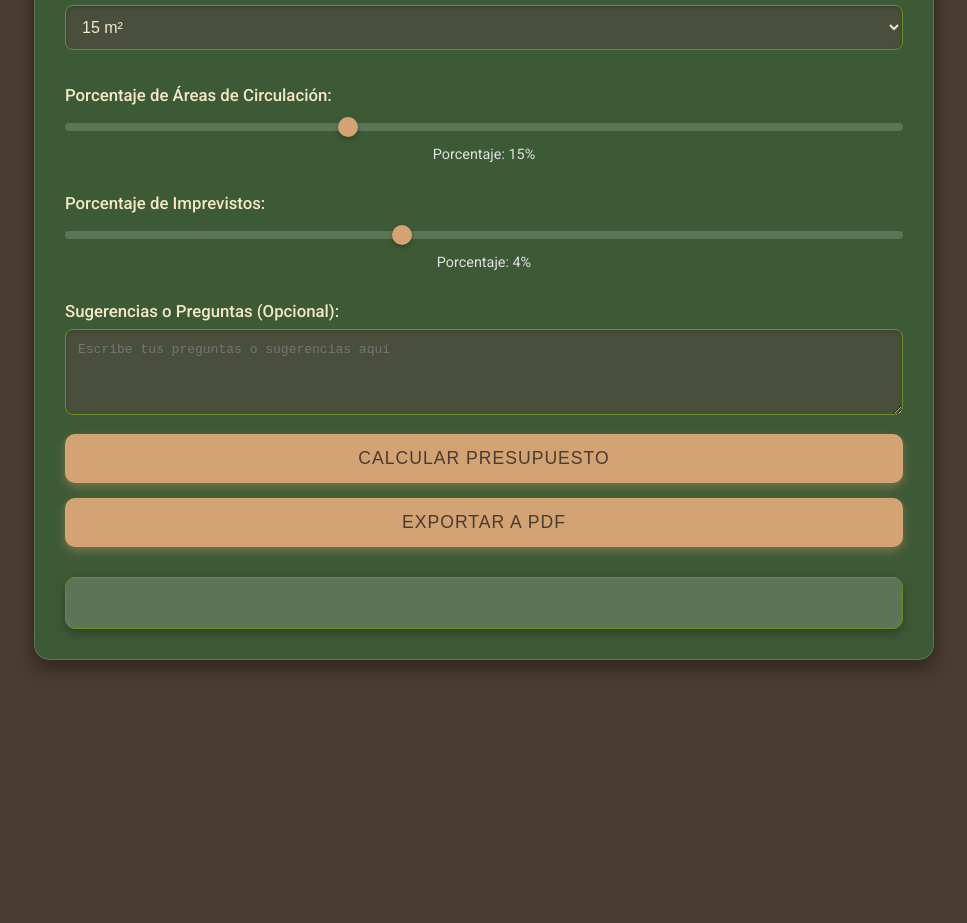
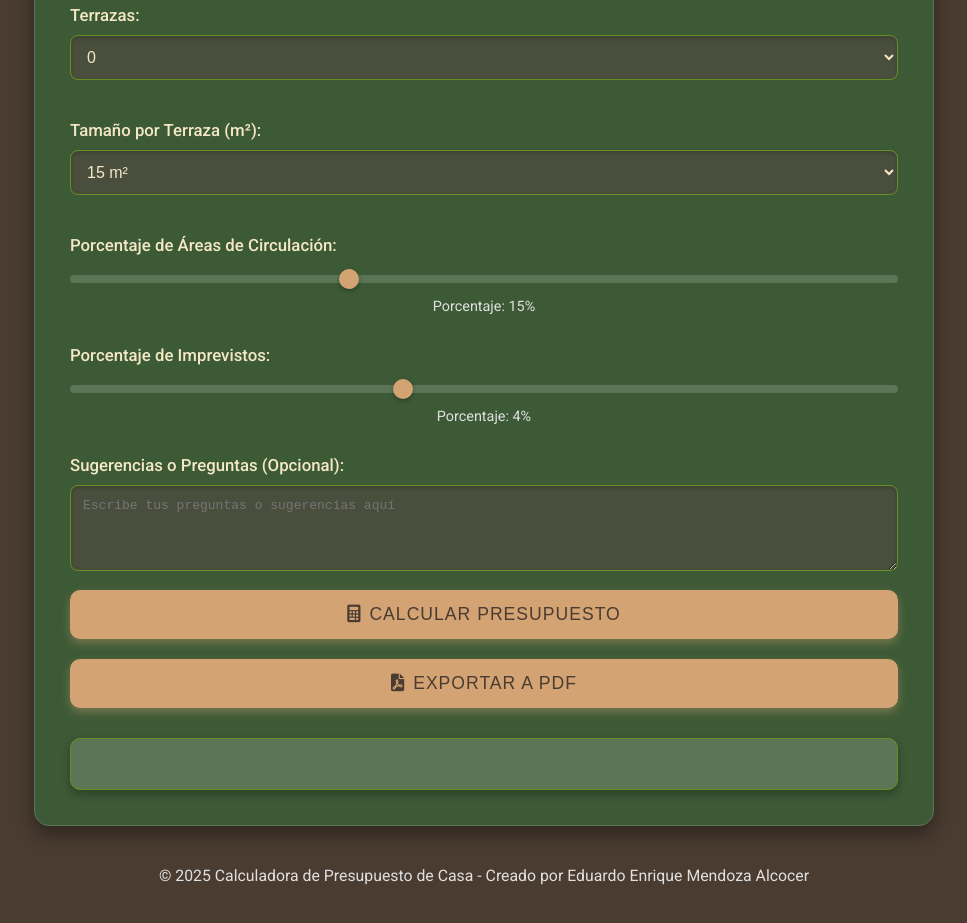
Before and after one commit to 20uno/CalculadoraPresupuesto, a plain HTML site: page index.html in a window 1280 px wide. Shown: the part 2368-3291 px from the top of the page, without its empty margins (156-1123 px from the left). Before the commit the page ends 3098 px from the top, so only its background shows below. Drawn offline with nearby package versions, Linux system fonts and the light colour scheme.

Commit message:
Toques finales: agregar footer, íconos en botones y ajustar espaciado

```diff
--- a/index.html
+++ b/index.html
@@ -5,27 +5,28 @@
     <meta name="viewport" content="width=device-width, initial-scale=1.0">
     <title>Calculadora de Presupuesto de Casa</title>
     <link rel="icon" type="image/x-icon" href="/favicon.ico">
-    <!-- Fuentes de Google (Nexa similar con Montserrat como alternativa) -->
+    <!-- Fuentes de Google -->
     <link href="https://fonts.googleapis.com/css2?family=Montserrat:wght@700&family=Roboto:wght@400;500&display=swap" rel="stylesheet">
+    <!-- Font Awesome para íconos -->
+    <link rel="stylesheet" href="https://cdnjs.cloudflare.com/ajax/libs/font-awesome/6.0.0-beta3/css/all.min.css">
     <style>
         body {
             font-family: 'Roboto', sans-serif;
-            background: #4a3c31; /* Marrón oscuro como fondo principal */
+            background: #4a3c31;
             max-width: 900px;
             margin: 0 auto;
             padding: 40px 20px;
-            color: #f5e8c7; /* Crema suave para el texto */
+            color: #f5e8c7;
         }
         h2 {
-            font-family: 'Montserrat', sans-serif; /* Similar a Nexa, geométrica y moderna */
+            font-family: 'Montserrat', sans-serif;
             text-align: center;
-            color: #d4a373; /* Naranja otoñal claro para el título */
+            color: #d4a373;
             margin-bottom: 15px;
             font-size: 2.5em;
             text-shadow: 1px 1px 3px rgba(0, 0, 0, 0.3);
             animation: fadeInDown 1s ease-out;
         }
-        /* Animación para el título */
         @keyframes fadeInDown {
             from {
                 opacity: 0;
@@ -38,17 +39,17 @@
         }
         p {
             text-align: center;
-            color: #e0e0e0; /* Gris claro para subtítulos */
+            color: #e0e0e0;
             margin-bottom: 30px;
             font-size: 1.1em;
         }
         .section {
-            background: #3d5a36; /* Verde musgo oscuro para la sección */
-            padding: 30px;
+            background: #3d5a36;
+            padding: 35px;
             border-radius: 15px;
             box-shadow: 0 8px 20px rgba(0, 0, 0, 0.4);
-            margin-bottom: 30px;
-            border: 1px solid #5c7557; /* Borde en tono verde oscuro */
+            margin-bottom: 40px;
+            border: 1px solid #5c7557;
             transition: transform 0.3s ease, box-shadow 0.3s ease;
         }
         .section:hover {
@@ -57,7 +58,7 @@
         }
         label {
             display: block;
-            margin: 20px 0 8px;
+            margin: 25px 0 10px;
             font-weight: 500;
             color: #f5e8c7;
             font-size: 1.05em;
@@ -65,11 +66,11 @@
         select, input[type="number"], input[type="text"], input[type="tel"], input[type="email"], textarea {
             width: 100%;
             padding: 12px;
-            border: 1px solid #6b8e23; /* Verde musgo claro como borde */
+            border: 1px solid #6b8e23;
             border-radius: 8px;
             box-sizing: border-box;
             margin-bottom: 15px;
-            background: #4a4f3d; /* Fondo oscuro para inputs */
+            background: #4a4f3d;
             box-shadow: inset 0 2px 5px rgba(0, 0, 0, 0.2);
             transition: border-color 0.3s ease, box-shadow 0.3s ease;
             font-size: 1em;
@@ -77,7 +78,7 @@
         }
         select:focus, input:focus, textarea:focus {
             outline: none;
-            border-color: #d4a373; /* Naranja otoñal claro al enfocar */
+            border-color: #d4a373;
             box-shadow: 0 0 8px rgba(212, 163, 115, 0.5);
         }
         textarea {
@@ -87,7 +88,7 @@
             -webkit-appearance: none;
             width: 100%;
             cursor: pointer;
-            background: #5c7557; /* Verde oscuro para el slider */
+            background: #5c7557;
             border-radius: 5px;
             height: 8px;
             margin: 10px 0;
@@ -96,7 +97,7 @@
             -webkit-appearance: none;
             height: 20px;
             width: 20px;
-            background: #d4a373; /* Naranja otoñal para el thumb */
+            background: #d4a373;
             border-radius: 50%;
             cursor: pointer;
             box-shadow: 0 2px 5px rgba(0, 0, 0, 0.3);
@@ -130,11 +131,13 @@
             color: #f5e8c7;
         }
         button {
-            display: block;
+            display: flex;
+            align-items: center;
+            justify-content: center;
             width: 100%;
             padding: 14px;
-            background: #d4a373; /* Naranja otoñal claro para botones */
-            color: #4a3c31; /* Marrón oscuro para texto de botones */
+            background: #d4a373;
+            color: #4a3c31;
             border: none;
             border-radius: 10px;
             cursor: pointer;
@@ -144,10 +147,13 @@
             letter-spacing: 1px;
             transition: background 0.3s ease, transform 0.2s ease, box-shadow 0.3s ease;
             box-shadow: 0 4px 10px rgba(212, 163, 115, 0.4);
-            margin-bottom: 15px;
+            margin-bottom: 20px;
+        }
+        button i {
+            margin-right: 8px;
         }
         button:hover {
-            background: #b8860b; /* Dorado oscuro al pasar el mouse */
+            background: #b8860b;
             transform: translateY(-3px);
             box-shadow: 0 6px 15px rgba(212, 163, 115, 0.6);
         }
@@ -158,7 +164,7 @@
         #resultado {
             margin-top: 30px;
             padding: 25px;
-            background: #5c7557; /* Verde musgo oscuro para el resultado */
+            background: #5c7557;
             border-radius: 10px;
             border: 1px solid #6b8e23;
             text-align: left;
@@ -185,6 +191,12 @@
         a:hover {
             color: #f5e8c7;
             text-decoration: underline;
+        }
+        footer {
+            text-align: center;
+            margin-top: 40px;
+            color: #e0e0e0;
+            font-size: 0.9em;
         }
     </style>
     <script src="https://cdnjs.cloudflare.com/ajax/libs/jspdf/2.5.1/jspdf.umd.min.js"></script>
@@ -348,11 +360,15 @@
         <label for="feedback">Sugerencias o Preguntas (Opcional):</label>
         <textarea id="feedback" rows="4" placeholder="Escribe tus preguntas o sugerencias aquí"></textarea>
 
-        <button type="button" onclick="calcularPresupuesto();">Calcular Presupuesto</button>
-        <button type="button" onclick="exportarPDF()">Exportar a PDF</button>
+        <button type="button" onclick="calcularPresupuesto();"><i class="fas fa-calculator"></i> Calcular Presupuesto</button>
+        <button type="button" onclick="exportarPDF()"><i class="fas fa-file-pdf"></i> Exportar a PDF</button>
 
         <div id="resultado"></div>
     </div>
+
+    <footer>
+        <p>© 2025 Calculadora de Presupuesto de Casa - Creado por Eduardo Enrique Mendoza Alcocer</p>
+    </footer>
 
     <script type="text/javascript" src="https://cdn.jsdelivr.net/npm/@emailjs/browser@4/dist/email.min.js"></script>
     <script type="text/javascript">
```
